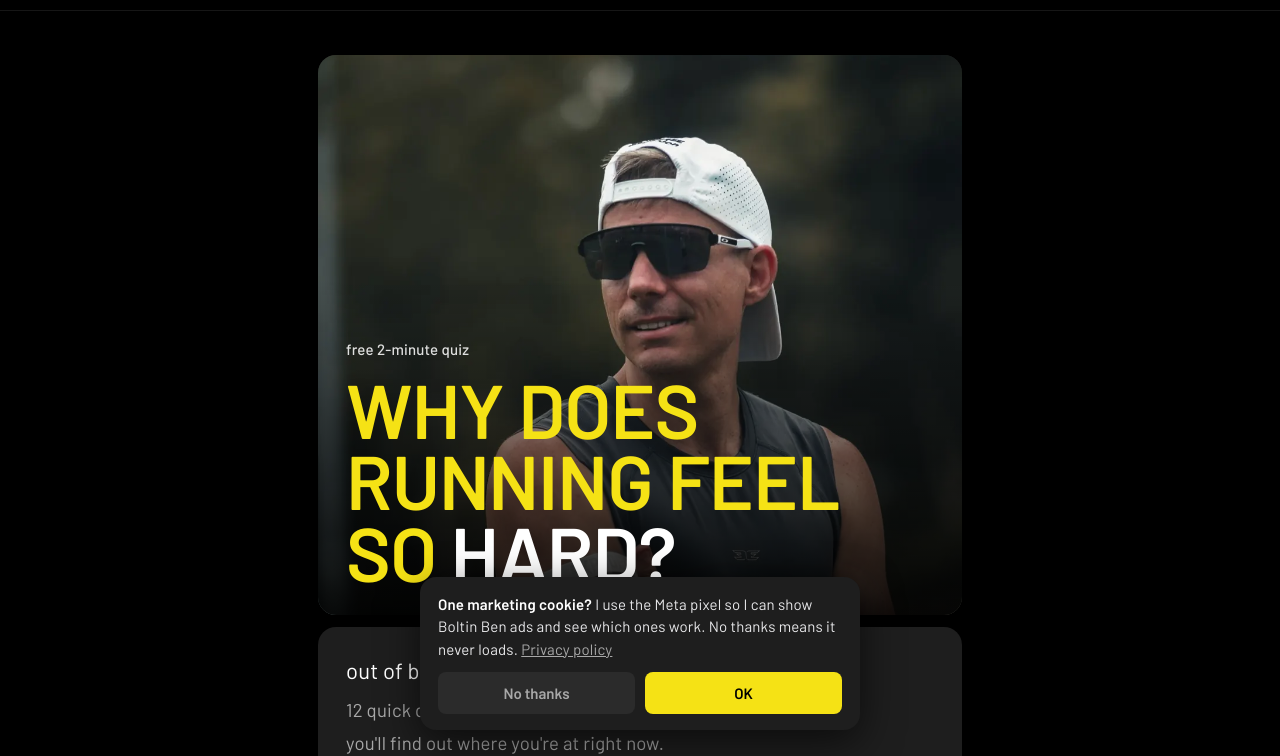
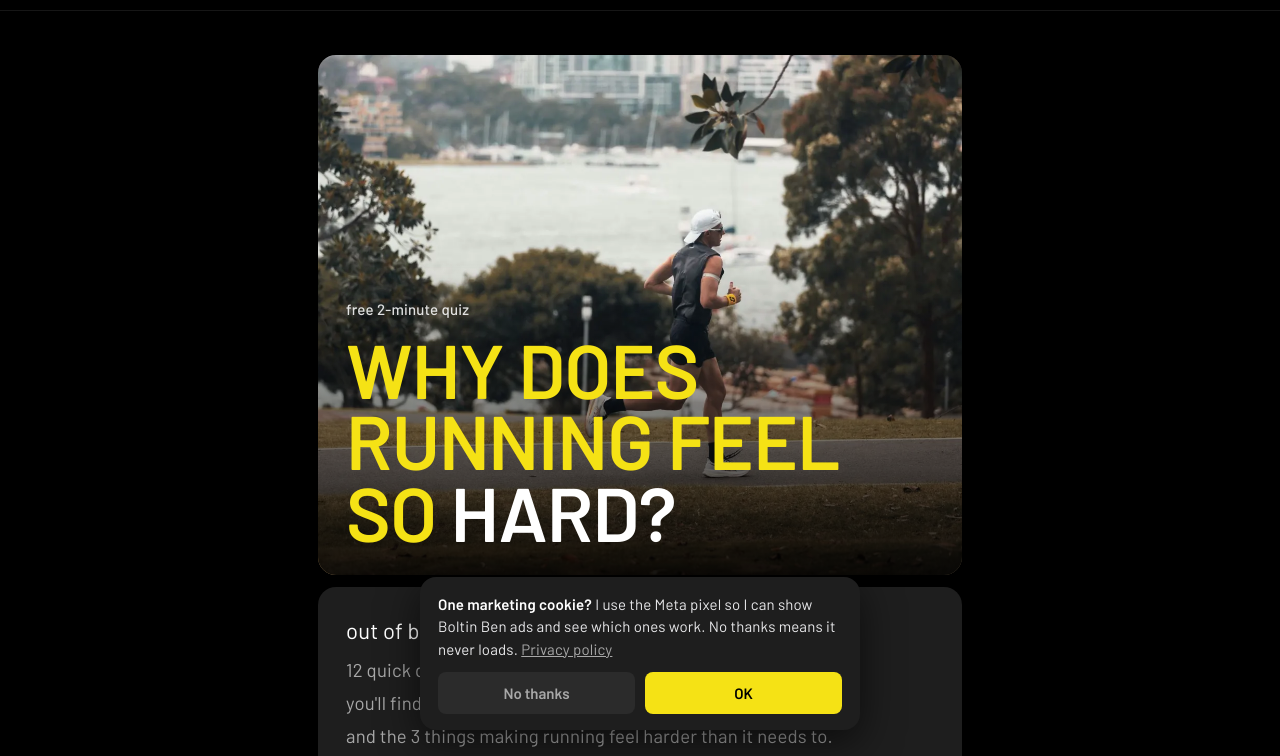
Before and after one commit to nawtikuhl-web/boltinben, a plain HTML site: page quiz.html in a window 1280 px wide. Shown: the part 56-812 px from the top of the page. Drawn offline with Linux system fonts and the light colour scheme; no server answers.

Commit message:
Homepage hero: Ben's new portrait. Quiz hero: the harbour park run
Co-Authored-By: Claude Fable 5.2 <noreply@anthropic.com>
Claude-Session: https://claude.ai/code/session_01H2rE9sSPAjWhd4YNZcy5q5

```diff
--- a/quiz.html
+++ b/quiz.html
@@ -28,8 +28,8 @@
 .qz .photo{position:relative;overflow:hidden;border-radius:var(--r)}
 .qz .photo>img{position:absolute;inset:0;width:100%;height:100%;object-fit:cover;object-position:50% 70%}
 .qz-hero{min-height:380px;display:flex;align-items:flex-end;margin-bottom:var(--gap)}
-.qz .qz-hero>img{object-position:50% 20%}
-@media (min-width:700px){.qz-hero{min-height:560px}.qz .qz-hero>img{object-position:50% 8%}}
+.qz .qz-hero>img{object-position:66% 50%}
+@media (min-width:700px){.qz-hero{min-height:520px}.qz .qz-hero>img{object-position:60% 50%}}
 .qz-hero::after{content:"";position:absolute;inset:0;background:linear-gradient(180deg,rgba(0,0,0,0) 40%,rgba(0,0,0,.9) 100%)}
 .qz-hero>div{position:relative;z-index:1;padding:28px}
 .qz-hero h1{font-size:clamp(44px,9vw,76px);color:var(--volt)}
@@ -165,7 +165,7 @@
     <!-- intro -->
     <div class="qz-screen" id="qz-intro">
       <div class="photo qz-hero">
-        <img src="/assets/ben-quiz-hero.webp" alt="Ben, arms crossed, in a cap and sunglasses after a run" fetchpriority="high">
+        <img src="/assets/quiz-hero.webp" alt="Ben running through a park above Sydney Harbour" fetchpriority="high">
         <div>
           <span class="qz-eye">free 2-minute quiz</span>
           <h1 class="display">Why does running feel so <em>hard?</em></h1>
```
Also changed, not shown: index.html (+1 -1 lines), assets/ben-home-640.webp (added), assets/ben-home.webp (renamed from assets/ben-quiz-hero.webp), assets/quiz-hero.webp (added).
